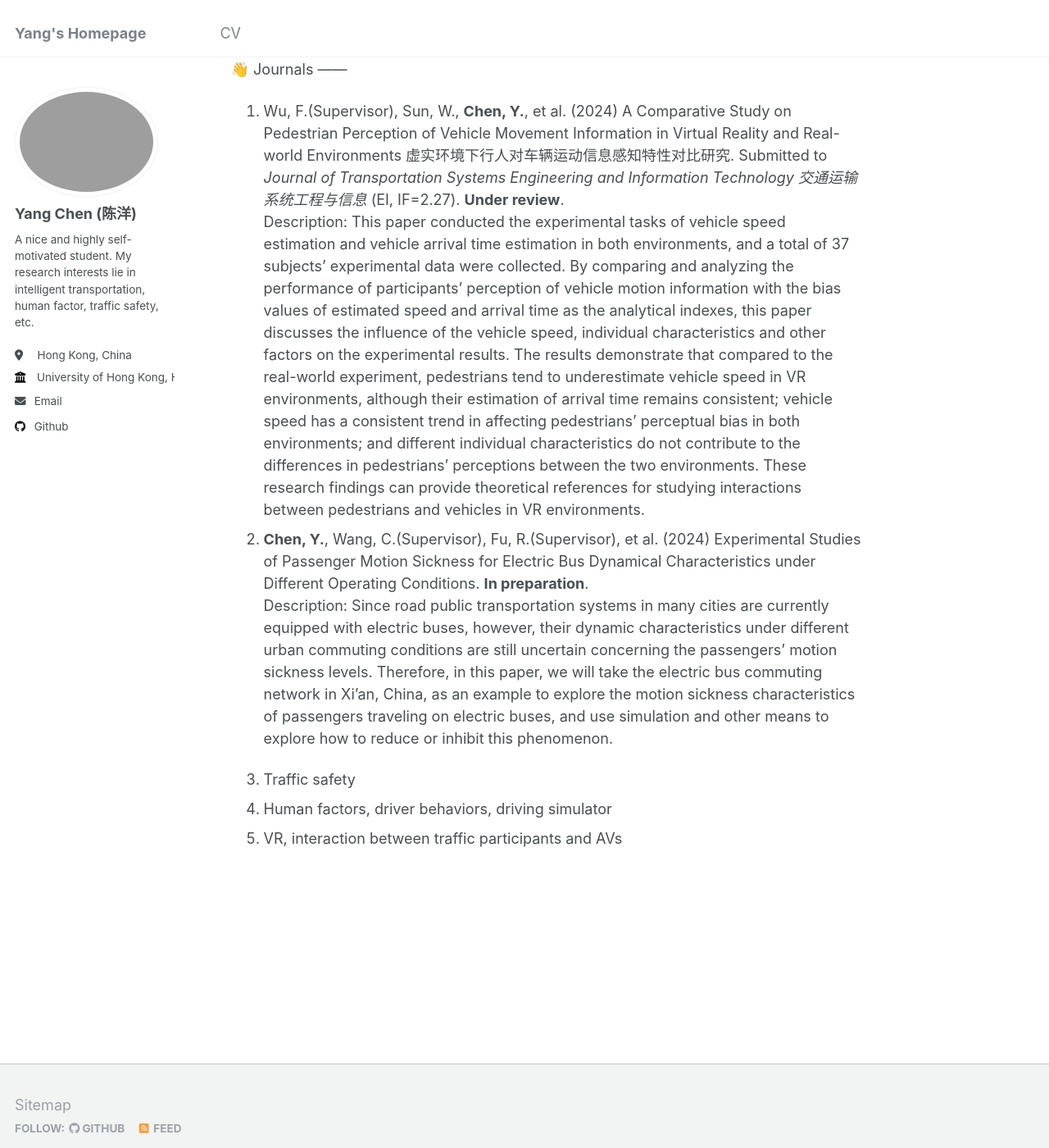
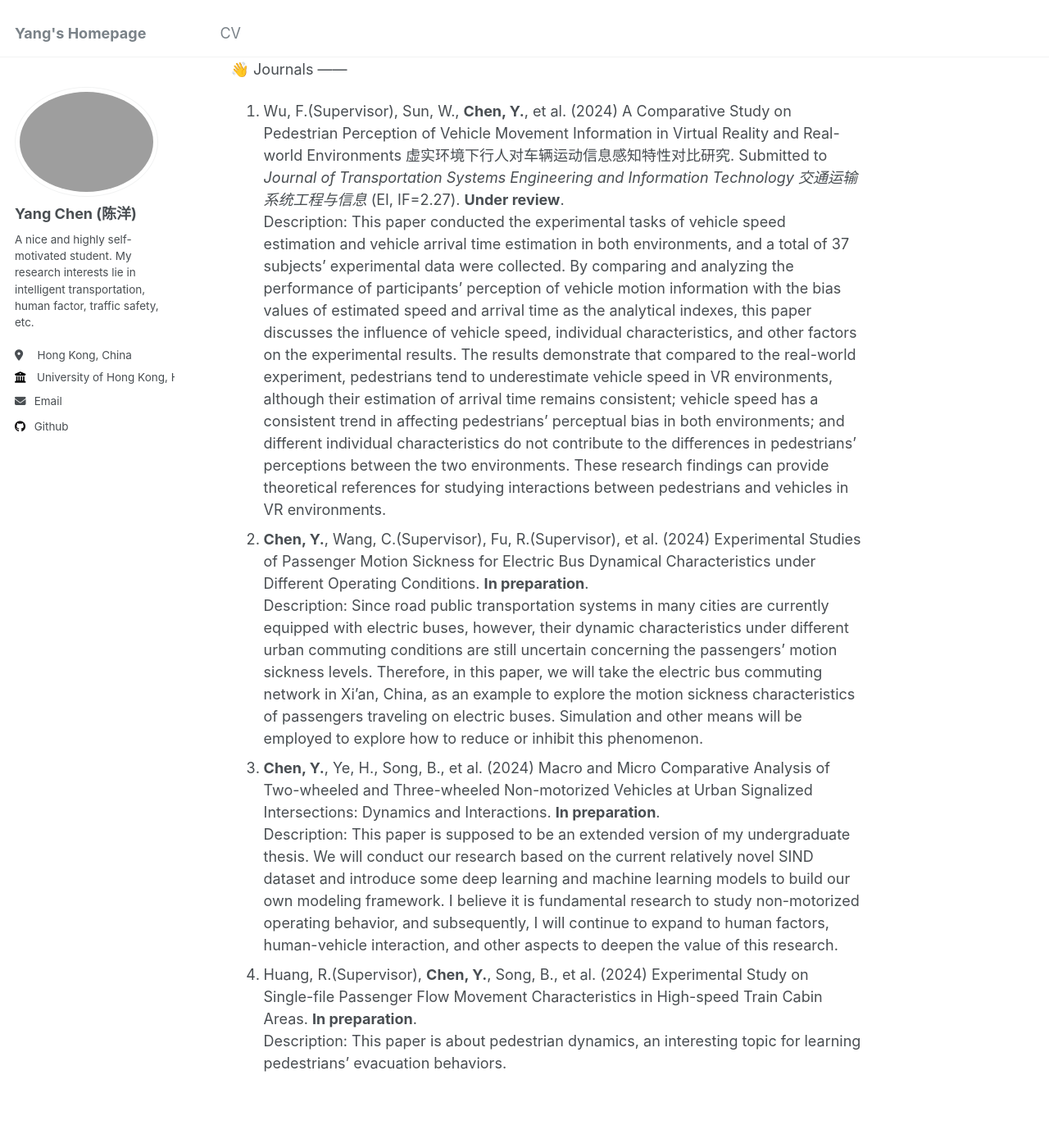
Before and after one commit to Sugar-eatingSheep/YangCHEN.github.io, a Jekyll site: the page built from _pages/about.md, in a window 1280 px wide and 1400 px high, scrolled down 1348 px. Shown: the whole window at 82% size. Built offline with Jekyll 4.4.1, drawn with Linux system fonts in a browser that asks for light colours.

Commit message:
Update about.md

```diff
--- a/_pages/about.md
+++ b/_pages/about.md
@@ -34,10 +34,10 @@ Publications
 👋 Journals
 ------
 1. Wu, F.(Supervisor), Sun, W., **Chen, Y.**, et al. (2024) A Comparative Study on Pedestrian Perception of Vehicle Movement Information in Virtual Reality and Real-world Environments 虚实环境下行人对车辆运动信息感知特性对比研究. Submitted to *Journal of Transportation Systems Engineering and Information Technology 交通运输系统工程与信息* (EI, IF=2.27). **Under review**.
-<br /> Description: This paper conducted the experimental tasks of vehicle speed estimation and vehicle arrival time estimation in both environments, and a total of 37 subjects' experimental data were collected. By comparing and analyzing the performance of participants' perception of vehicle motion information with the bias values of estimated speed and arrival time as the analytical indexes, this paper discusses the influence of the vehicle speed, individual characteristics and other factors on the experimental results. The results demonstrate that compared to the real-world experiment, pedestrians tend to underestimate vehicle speed in VR environments, although their estimation of arrival time remains consistent; vehicle speed has a consistent trend in affecting pedestrians' perceptual bias in both environments; and different individual characteristics do not contribute to the differences in pedestrians' perceptions between the two environments. These research findings can provide theoretical references for studying interactions between pedestrians and vehicles in VR environments.
+<br /> Description: This paper conducted the experimental tasks of vehicle speed estimation and vehicle arrival time estimation in both environments, and a total of 37 subjects' experimental data were collected. By comparing and analyzing the performance of participants' perception of vehicle motion information with the bias values of estimated speed and arrival time as the analytical indexes, this paper discusses the influence of vehicle speed, individual characteristics, and other factors on the experimental results. The results demonstrate that compared to the real-world experiment, pedestrians tend to underestimate vehicle speed in VR environments, although their estimation of arrival time remains consistent; vehicle speed has a consistent trend in affecting pedestrians' perceptual bias in both environments; and different individual characteristics do not contribute to the differences in pedestrians' perceptions between the two environments. These research findings can provide theoretical references for studying interactions between pedestrians and vehicles in VR environments.
 1. **Chen, Y.**, Wang, C.(Supervisor), Fu, R.(Supervisor), et al. (2024) Experimental Studies of Passenger Motion Sickness for Electric Bus Dynamical Characteristics under Different Operating Conditions. **In preparation**.
-<br /> Description: Since road public transportation systems in many cities are currently equipped with electric buses, however, their dynamic characteristics under different urban commuting conditions are still uncertain concerning the passengers' motion sickness levels. Therefore, in this paper, we will take the electric bus commuting network in Xi'an, China, as an example to explore the motion sickness characteristics of passengers traveling on electric buses, and use simulation and other means to explore how to reduce or inhibit this phenomenon.
-
-1. Traffic safety
-1. Human factors, driver behaviors, driving simulator
-1. VR, interaction between traffic participants and AVs
+<br /> Description: Since road public transportation systems in many cities are currently equipped with electric buses, however, their dynamic characteristics under different urban commuting conditions are still uncertain concerning the passengers' motion sickness levels. Therefore, in this paper, we will take the electric bus commuting network in Xi'an, China, as an example to explore the motion sickness characteristics of passengers traveling on electric buses. Simulation and other means will be employed to explore how to reduce or inhibit this phenomenon.
+1. **Chen, Y.**, Ye, H., Song, B., et al. (2024) Macro and Micro Comparative Analysis of Two-wheeled and Three-wheeled Non-motorized Vehicles at Urban Signalized Intersections: Dynamics and Interactions. **In preparation**.
+<br /> Description: This paper is supposed to be an extended version of my undergraduate thesis. We will conduct our research based on the current relatively novel SIND dataset and introduce some deep learning and machine learning models to build our own modeling framework. I believe it is fundamental research to study non-motorized operating behavior, and subsequently, I will continue to expand to human factors, human-vehicle interaction, and other aspects to deepen the value of this research.
+1. Huang, R.(Supervisor), **Chen, Y.**, Song, B., et al. (2024) Experimental Study on Single-file Passenger Flow Movement Characteristics in High-speed Train Cabin Areas. **In preparation**.
+<br /> Description: This paper is about pedestrian dynamics, an interesting topic for learning pedestrians' evacuation behaviors.
```
